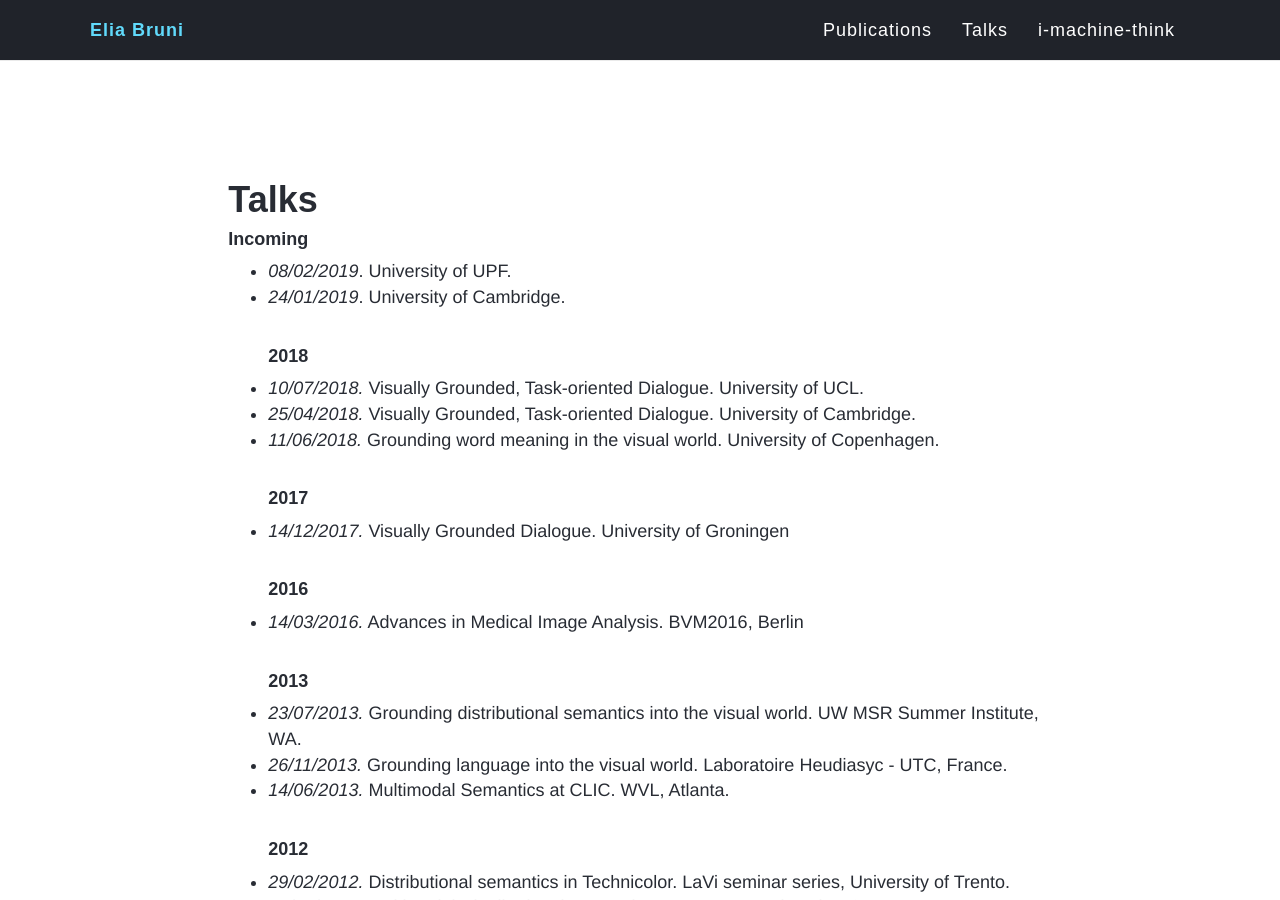
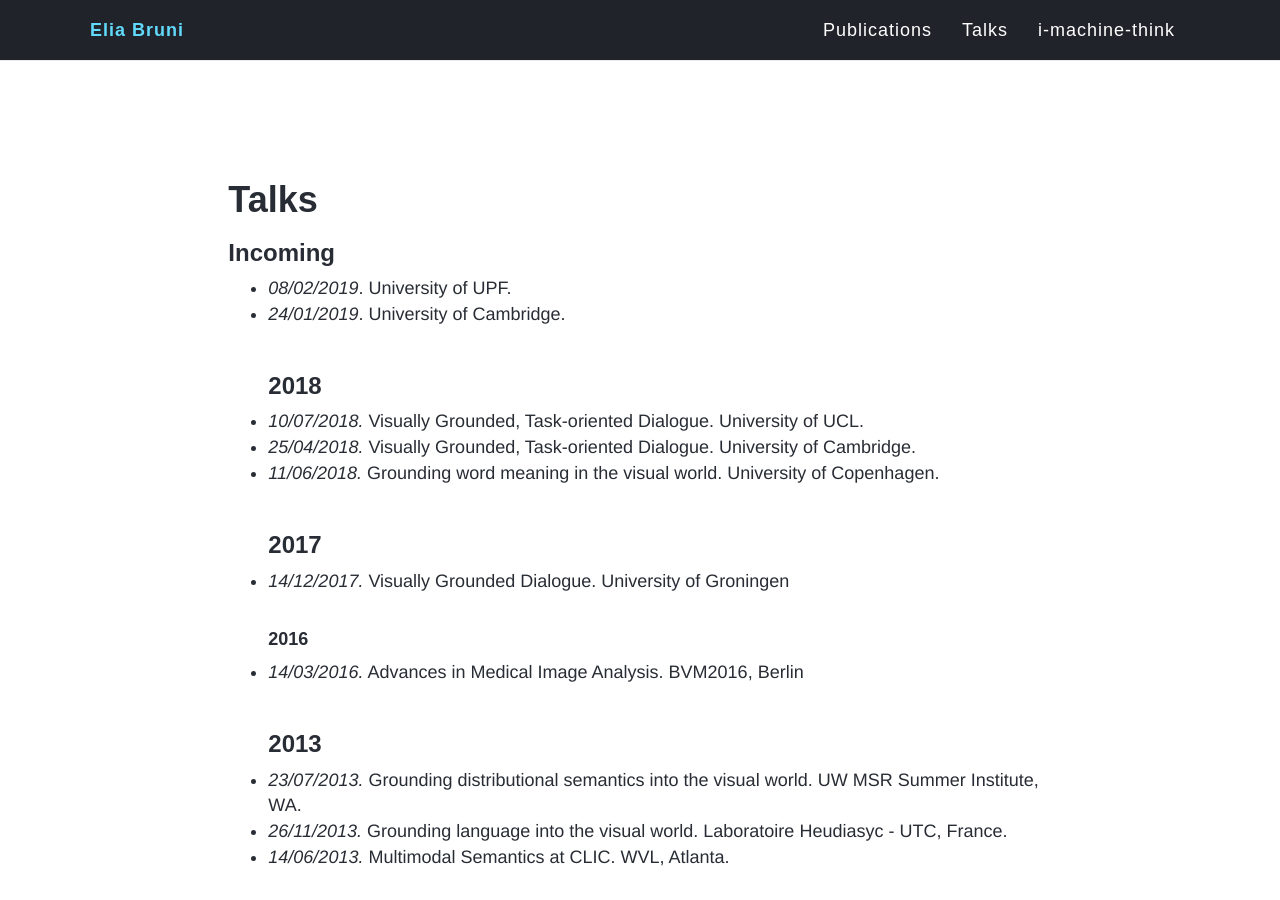
Before and after one commit to eliabruni/eliabruni.github.io, a Jekyll site: the page built from talks.md, in a window 1280 px wide and 900 px high. Built offline with Jekyll 4.4.1, drawn with Linux system fonts in a browser that asks for light colours; nearby versions of some CDN libraries.

```diff
--- a/talks.md
+++ b/talks.md
@@ -5,18 +5,18 @@ title: ""
 
 
 # Talks
-#### Incoming
+### Incoming
 * *08/02/2019*. University of UPF.
 * *24/01/2019*. University of Cambridge.
 <br/>
 <br/>
-#### 2018
+### 2018
 * *10/07/2018.* Visually Grounded, Task-oriented Dialogue. University of UCL.
 * *25/04/2018.* Visually Grounded, Task-oriented Dialogue. University of Cambridge.
 * *11/06/2018.* Grounding word meaning in the visual world. University of Copenhagen.
 <br/>
 <br/>
-#### 2017
+### 2017
 * *14/12/2017.* Visually Grounded Dialogue. University of Groningen
 <br/>
 <br/>
@@ -24,18 +24,18 @@ title: ""
 * *14/03/2016.* Advances in Medical Image Analysis. BVM2016, Berlin
 <br/>
 <br/>
-#### 2013
+### 2013
 * *23/07/2013.* Grounding distributional semantics into the visual world. UW MSR Summer Institute, WA.
 * *26/11/2013.* Grounding language into the visual world. Laboratoire Heudiasyc - UTC, France.
 * *14/06/2013.* Multimodal Semantics at CLIC. WVL, Atlanta.
 <br/>
 <br/>
-#### 2012
+### 2012
 * *29/02/2012.* Distributional semantics in Technicolor. LaVi seminar series, University of Trento.
 * *25/09/2012.* Multimodal Distributional Semantics. CODISCO. University of Rome 3.
 <br/>
 <br/>
-#### 2011
+### 2011
 * *16/12/2011.* Multimodal Distributional Semantics. Workshop on Integrating Lan- guage and Vision held at NIPS 2011. Sierra Nevada, Spain.
 * *25/09/2011.* Hadoop Streaming: An Introduction. CLIC-CIMEC, University of Trento.
 * *23/03/2011.* Multimodal semantic spaces. KnowDive seminar series, University of Trento.
```
